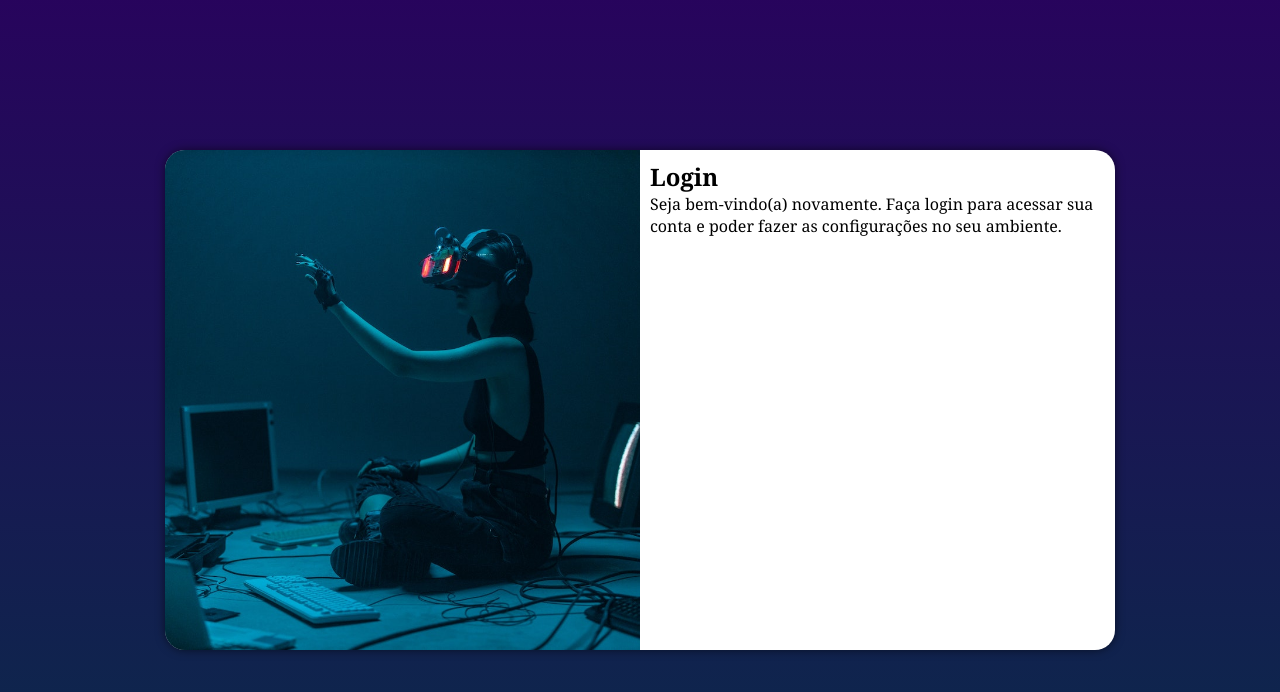
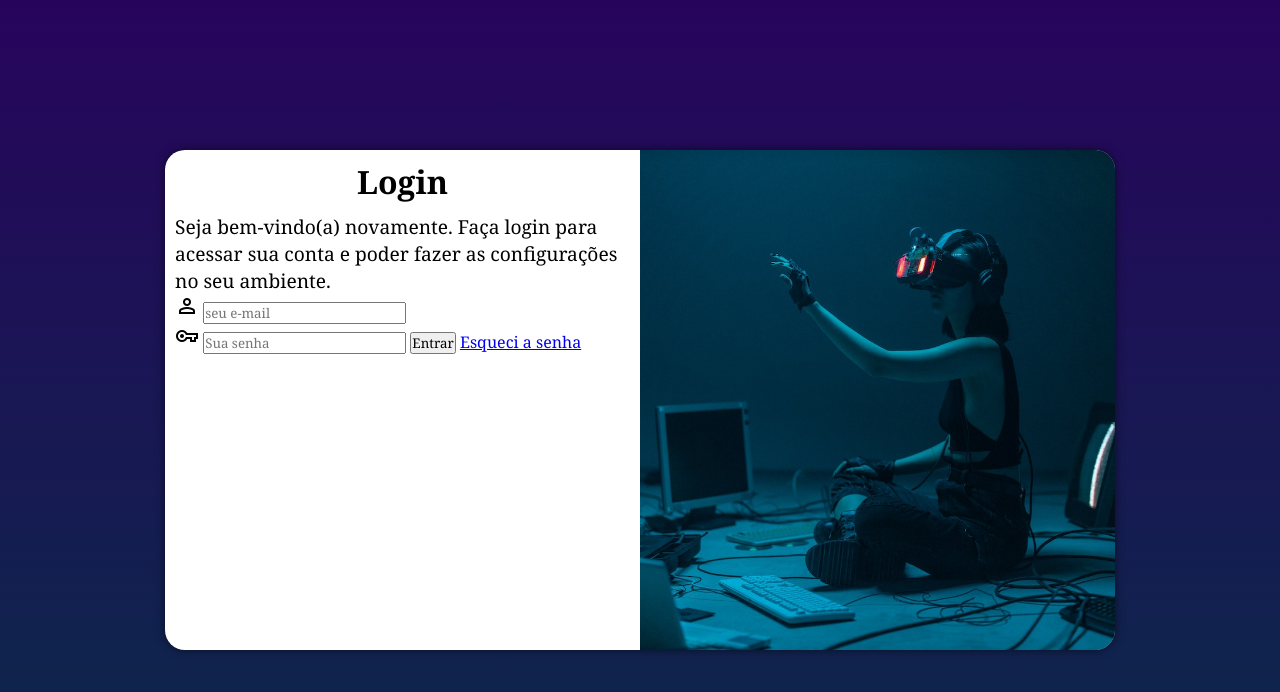
Before and after one commit to EduardaRibeiro04/projeto-login, a plain HTML site: page index.html in a window 1280 px wide. Drawn offline with nearby package versions, Linux system fonts and the light colour scheme.

Commit message:
adicionei o formulario

```diff
--- a/estilos/media-query.css
+++ b/estilos/media-query.css
@@ -34,15 +34,23 @@
     }
 
     section#login > div#imagem{
-        float: left;
+        float: right;
         width: 50%;
         height: 100%;
         background-position: center center;
     }
 
     section#login > div#formulario{
-        float: right;
+        float: left;
         width: 50%;
+    }
+
+    div#formulario > h1{
+        font-size: 2em;
+    }
+
+    div#formulario > p{
+        font-size: 1.2em;
     }
 
 
--- a/estilos/style.css
+++ b/estilos/style.css
@@ -47,3 +47,12 @@ section#login > div#formulario{
     display: block;
     padding: 10px;
 }
+
+div#formulario > h1{
+    text-align: center;
+    margin-bottom: 10px;
+}
+
+div#formulario > p{
+    font-size: 0.8em;
+}
--- a/index.html
+++ b/index.html
@@ -4,6 +4,7 @@
     <meta charset="UTF-8">
     <meta name="viewport" content="width=device-width, initial-scale=1.0">
     <title>Login</title>
+    <link rel="stylesheet" href="https://fonts.googleapis.com/css2?family=Material+Symbols+Outlined:opsz,wght,FILL,GRAD@20..48,100..700,0..1,-50..200" />
     <link rel="stylesheet" href="estilos/style.css">
     <link rel="stylesheet" href="estilos/media-query.css">
 </head>
@@ -16,7 +17,27 @@
          <div id="formulario">
            <h1>Login</h1>
            <p>Seja bem-vindo(a) novamente. Faça login para acessar sua conta e poder fazer as configurações no seu ambiente.</p>
-           <form action="login.php" method="post">
+           <form action="login.php" method="post" autocomplete="on">
+               <div class="campo">
+                <span class="material-symbols-outlined">
+                  person
+                  </span>
+                 <input type="email" name="login" id="ilogin" placeholder="seu e-mail" autocomplete="email" required maxlength="30">
+                  <label for="ilogin"></label>
+               </div>
+
+               <div class="campo">
+                <span class="material-symbols-outlined">
+                  vpn_key
+                  </span>
+                <input type="password" name="Senha" id="isenha" placeholder="Sua senha" autocomplete="current-password" required minlength="8" maxlength="10">
+                <label for="isenha"></label>
+                <input type="submit" value="Entrar">
+                <a href="esqueci.html">
+                  Esqueci a senha
+                </a>
+               </div>
+
 
            </form>
          </div>
```
